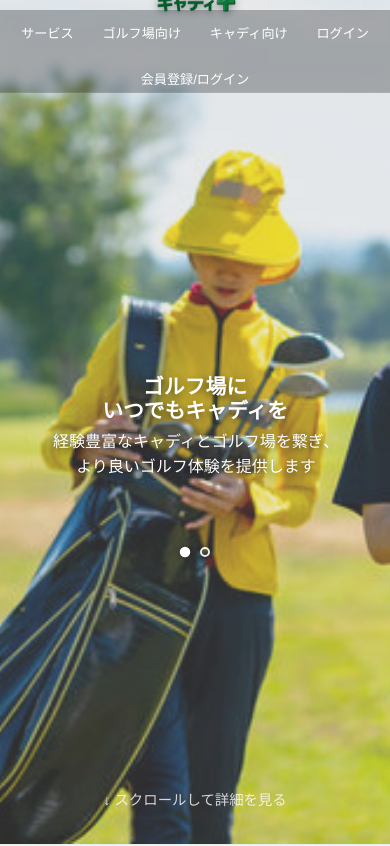
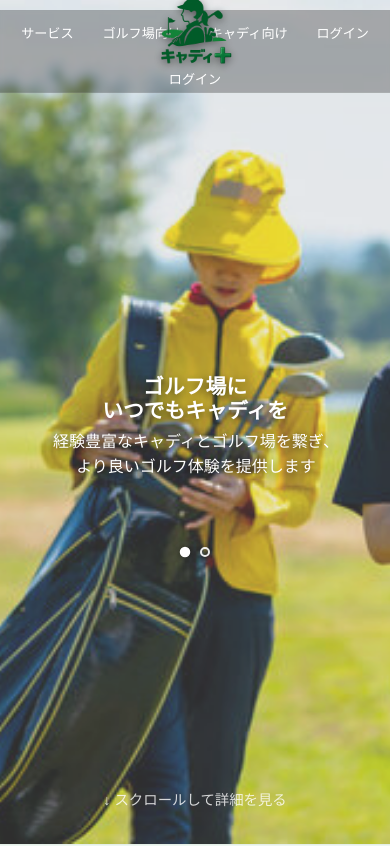
Before and after one commit to takumitennis/golf-caddy, a plain HTML site: page index.html in a window 390 px wide. Shown: the top 846 px of the page. Drawn offline with nearby package versions, Linux system fonts and the light colour scheme.

Commit message:
ヘッダーメニューの簡素化とロゴ位置の最適化
- 「会員登録/ログイン」を「ログイン」に変更して重複を解消
- ヘッダーの幅を縮小し、よりシンプルなナビゲーションを実現
- モバイル版ロゴの位置を調整（transform: -60px）
- ロゴを「キャディとしての」テキストの上の適切な位置に配置
- ロゴサイズを90pxに調整して最適なバランスを実現

```diff
--- a/index.html
+++ b/index.html
@@ -594,12 +594,12 @@
       .nav-tab { padding: 0.25rem 0.35rem; font-size: 0.65rem; width:auto; border-radius: 6px; white-space: nowrap; letter-spacing: 0; text-shadow:none; }
       .hero-content{ max-width: 96%; padding: 88px 1rem 0; }
 
-      /* モバイル版ではブランドロゴを「ゴルフ場に〜」テキストの直前に配置 */
+      /* モバイル版ではブランドロゴを「キャディとしての」テキストの上に配置 */
       .brand {
         position: absolute;
         left: 50%;
         top: 50%;
-        transform: translate(-50%, -120px);
+        transform: translate(-50%, -60px);
         height: auto;
         display: flex;
         align-items: center;
@@ -609,7 +609,7 @@
       }
 
       .brand-logo {
-        height: 100px;
+        height: 90px;
         width: auto;
         filter: drop-shadow(0 2px 4px rgba(0,0,0,.5));
       }
@@ -785,7 +785,7 @@
             </div>
         </div>
             <div class="nav-item">
-              <a class="auth-link nav-tab" href="#" id="loginModalTrigger">会員登録/ログイン</a>
+              <a class="auth-link nav-tab" href="#" id="loginModalTrigger">ログイン</a>
               <div class="dropdown-menu auth-dropdown">
                 <a href="#" class="dropdown-item" data-role="golf">ゴルフ場</a>
                 <a href="#" class="dropdown-item" data-role="caddy">キャディ</a>
```
